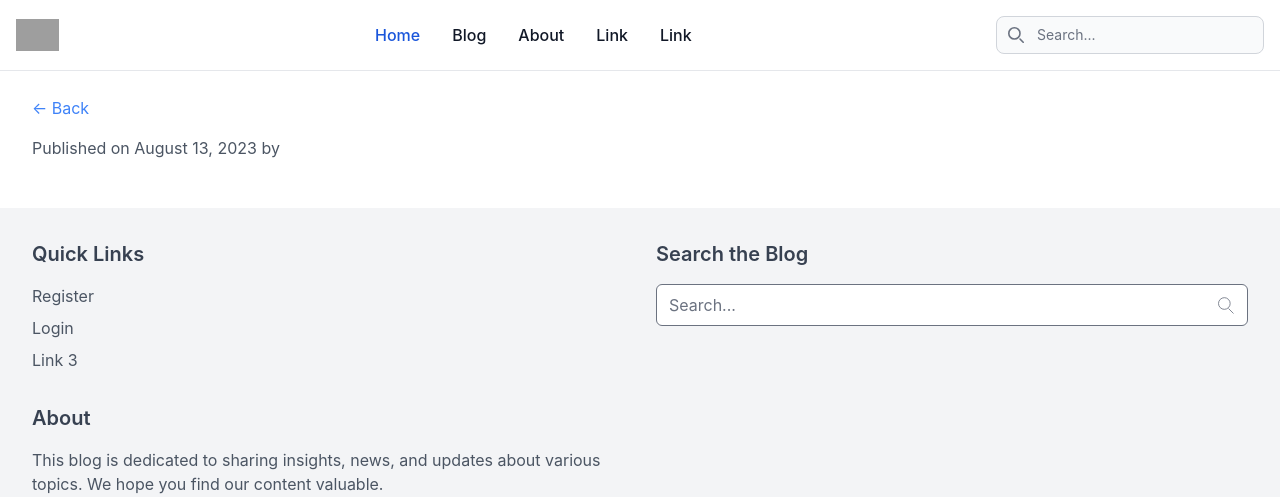
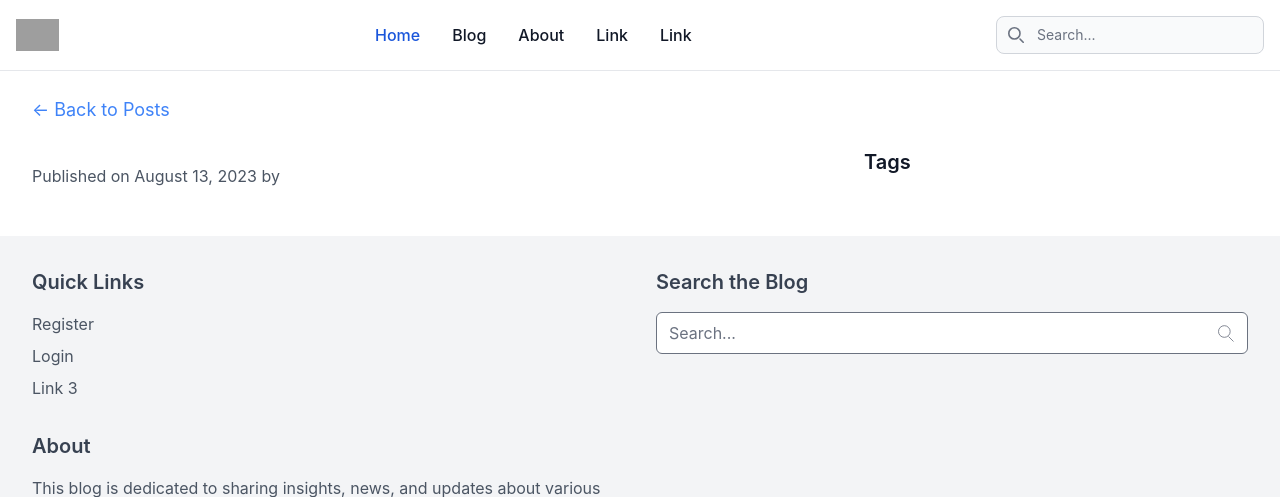
Before and after one commit to kamephis/bloggo, a Symfony app: template templates/posts/show.html.twig in a window 1280 px wide. Shown: the top 497 px of the page. Run offline with Twig, Linux system fonts and the light colour scheme; the template is opened without the code that fills it, so the values that code supplies are empty; some libraries are stand-ins or nearby versions; grey boxes are pictures that could not be loaded.

Commit message:
improved blog post view

```diff
--- a/src/Controller/Admin/PostCrudController.php
+++ b/src/Controller/Admin/PostCrudController.php
@@ -9,6 +9,7 @@ use EasyCorp\Bundle\EasyAdminBundle\Field\AssociationField;
 use EasyCorp\Bundle\EasyAdminBundle\Field\BooleanField;
 use EasyCorp\Bundle\EasyAdminBundle\Field\ImageField;
 use EasyCorp\Bundle\EasyAdminBundle\Field\TextareaField;
+use EasyCorp\Bundle\EasyAdminBundle\Field\TextEditorField;
 use EasyCorp\Bundle\EasyAdminBundle\Field\TextField;
 
 class PostCrudController extends AbstractCrudController
@@ -28,9 +29,8 @@ class PostCrudController extends AbstractCrudController
                     'by_reference' => false, // Important for ManyToMany
                     'multiple' => true
                 ]),
-            TextField::new('short_description'),
-            TextareaField::new('content')
-                ->stripTags(),
+            TextEditorField::new('short_description'),
+            TextEditorField::new('content'),
             ImageField::new('image')
                 ->setBasePath('uploads/images')
                 ->setUploadDir('public/uploads/images')
--- a/templates/posts/index.html.twig
+++ b/templates/posts/index.html.twig
@@ -29,7 +29,7 @@
                         </a>
                         <p class="text-sm text-gray-500 mb-3">Published on {{ post.createdAt|date('F j, Y') }}
                             by {{ post.author }}</p>
-                        <p class="text-gray-600 mb-4">{{ post.shortDescription }}</p>
+                        <p class="text-gray-600 mb-4">{{ post.shortDescription|raw }}</p>
                         <div class="mt-2 mb-4">
                             {% for taxonomy in post.taxonomy %}
                                 <span class="inline-block bg-indigo-200 text-indigo-800 text-xs px-2 rounded-full uppercase font-semibold tracking-wide mr-2 mb-2">
--- a/templates/posts/show.html.twig
+++ b/templates/posts/show.html.twig
@@ -5,31 +5,44 @@
 {% block title %}{{ post.title }}{% endblock %}
 
 {% block body %}
-    <main class="container mx-auto max-w-7xl px-2 sm:px-6 lg:px-8 py-8">
-        <a href="{{ app.request.headers.get('referer') ?? path('app_posts') }}" class="text-blue-500 hover:underline">← Back</a>
+    <main class="container mx-auto max-w-5xl px-2 sm:px-6 lg:px-8 py-8">
+        <div class="mb-6">
+            <a href="{{ app.request.headers.get('referer') ?? path('app_posts') }}" class="text-blue-500 hover:underline text-lg">← Back to Posts</a>
+        </div>
 
-        <h1 class="text-3xl font-extrabold text-gray-900">
+        <div class="grid grid-cols-3 gap-8">
+            <!-- Main Content -->
+            <div class="col-span-2">
+                <h1 class="text-4xl font-extrabold text-gray-900 mb-4">
                     {{ post.title }}
                 </h1>
 
-        <div class="mt-2">
+                <p class="text-gray-600 mb-4">
+                    Published on {{ post.createdAt|date('F j, Y') }} by {{ post.author }}
+                </p>
+
+                {% if post.image %}
+                    <div class="mb-6">
+                        <img src="{{ asset(image_dir ~ post.image ) }}" alt="{{ post.title }}" class="w-full h-48 object-cover mb-4 rounded-t-lg">
+                    </div>
+                {% endif %}
+
+                <div class="prose lg:prose-xl mt-4">
+                    {{ post.content|raw }}
+                </div>
+            </div>
+
+            <!-- Sidebar for Additional Information -->
+            <div class="col-span-1">
+                <h2 class="text-xl font-semibold text-gray-900 mb-4">Tags</h2>
+                <div class="mb-4">
                     {% for taxonomy in post.taxonomy %}
                         <span class="inline-block bg-indigo-200 text-indigo-800 text-xs px-2 rounded-full uppercase font-semibold tracking-wide mr-2 mb-2">
                             {{ taxonomy.name }}
                         </span>
                     {% endfor %}
                 </div>
-
-        <p class="text-gray-600 mt-4">
-            Published on {{ post.createdAt|date('F j, Y') }} by {{ post.author }}
-        </p>
-
-        {% if post.image %}
-            <img src="{{ asset(image_dir ~ post.image ) }}" alt="{{ post.title }}" class="w-full h-48 object-cover mb-4 rounded-t-lg">
-        {% endif %}
-
-        <div class="mt-4">
-            {{ post.content }}
+            </div>
         </div>
     </main>
 {% endblock %}
```
Lines whose indentation alone changed are shown as unchanged.
